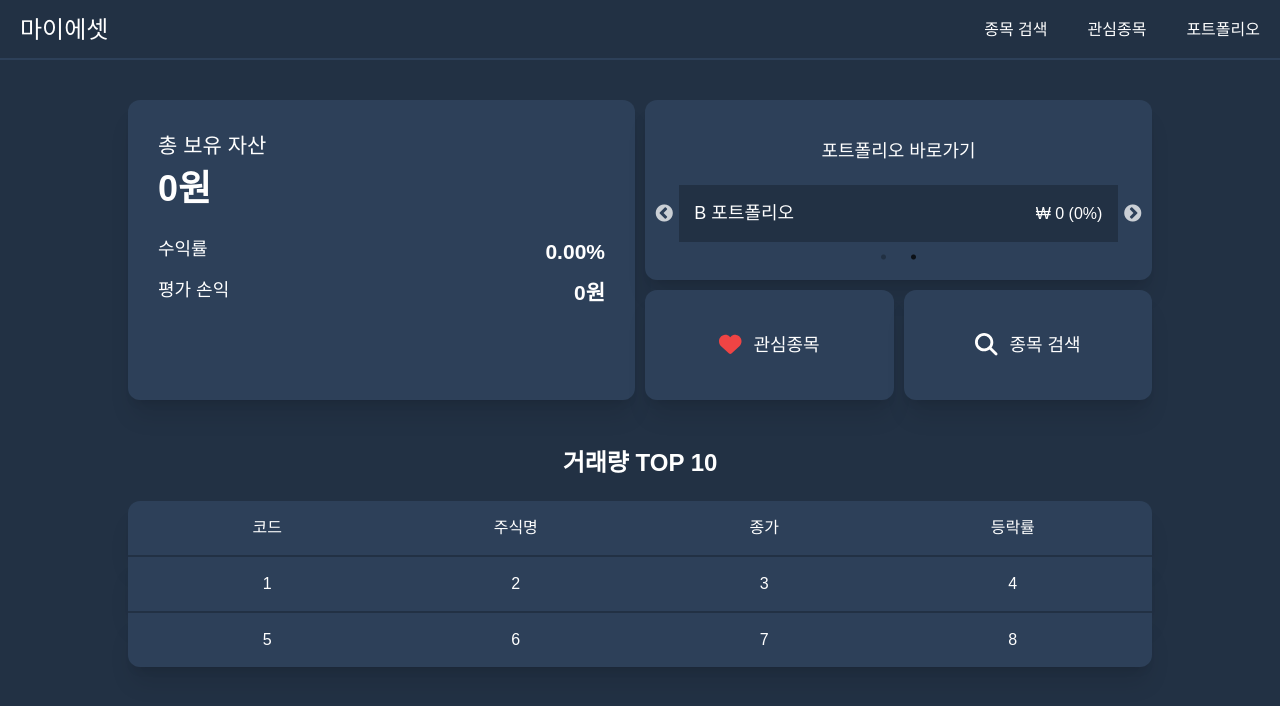
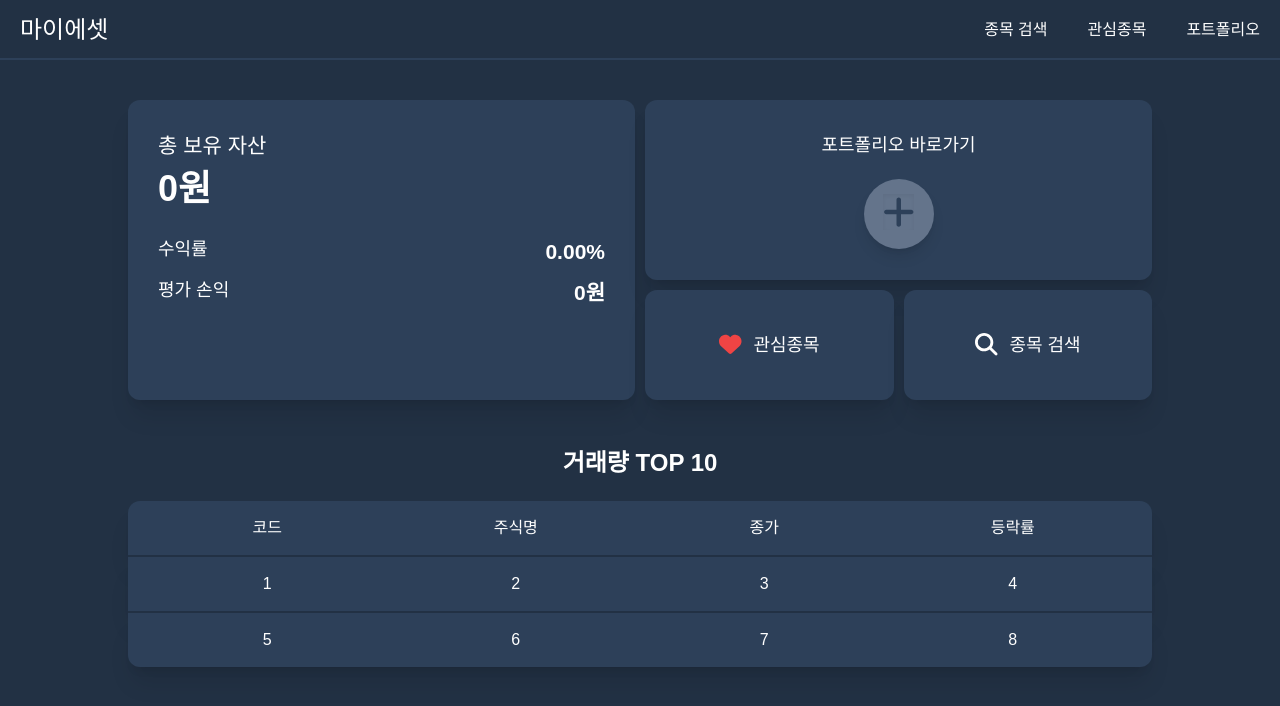
Before and after one commit to crewd/my-asset, a React (Vite) app: page / in a window 1280 px wide. Shown: the top 706 px of the page. Built offline with nearby package versions, Linux system fonts and the light colour scheme; no server answers.

Commit message:
feat: 포트폴리오 추가 버튼

```diff
--- a/src/App.tsx
+++ b/src/App.tsx
@@ -8,42 +8,43 @@ import SearchPage from './pages/search/SearchPage';
 import FavoritesPage from './pages/favorites/FavoritesPage';
 import { stockCodeSearch } from './api';
 import { myStockState, stockState } from './recoils/stock';
+import { MyStock } from './types/myStock';
 
-const myData = [
-  {
-    name: 'A 포트폴리오',
-    holdingStock: [
-      {
-        stockName: '삼성전자',
-        count: 50,
-        code: '005930',
-        purchasePrice: '90000',
-      },
-      {
-        stockName: 'LG생활건강',
-        count: 50,
-        code: '051900',
-        purchasePrice: '900000',
-      },
-    ],
-  },
-  {
-    name: 'B 포트폴리오',
-    holdingStock: [
-      {
-        stockName: '아시아나항공',
-        count: 20,
-        code: '020560',
-        purchasePrice: '20000',
-      },
-      {
-        stockName: '대한항공',
-        count: 30,
-        code: '003490',
-        purchasePrice: '30000',
-      },
-    ],
-  },
+const myData: MyStock[] = [
+  // {
+  //   name: 'A 포트폴리오',
+  //   holdingStock: [
+  //     {
+  //       stockName: '삼성전자',
+  //       count: 50,
+  //       code: '005930',
+  //       purchasePrice: '90000',
+  //     },
+  //     {
+  //       stockName: 'LG생활건강',
+  //       count: 50,
+  //       code: '051900',
+  //       purchasePrice: '900000',
+  //     },
+  //   ],
+  // },
+  // {
+  //   name: 'b 포트폴리오',
+  //   holdingStock: [
+  //     {
+  //       stockName: '아시아나항공',
+  //       count: 20,
+  //       code: '020560',
+  //       purchasePrice: '20000',
+  //     },
+  //     {
+  //       stockName: '대한항공',
+  //       count: 30,
+  //       code: '003490',
+  //       purchasePrice: '30000',
+  //     },
+  //   ],
+  // },
 ];
 
 function App() {
@@ -52,9 +53,11 @@ function App() {
 
   const myStockCodes: string[] = [];
 
-  myData.map((portfolio) =>
-    portfolio.holdingStock.map((stock) => myStockCodes.push(stock.code)),
-  );
+  if (myData) {
+    myData.map((portfolio) =>
+      portfolio.holdingStock.map((stock) => myStockCodes.push(stock.code)),
+    );
+  }
 
   const query = myStockCodes.map((code) => ({
     queryKey: ['code', code],
--- a/src/pages/MainPage.tsx
+++ b/src/pages/MainPage.tsx
@@ -1,4 +1,8 @@
-import { faHeart, faMagnifyingGlass } from '@fortawesome/free-solid-svg-icons';
+import {
+  faHeart,
+  faMagnifyingGlass,
+  faPlus,
+} from '@fortawesome/free-solid-svg-icons';
 import { FontAwesomeIcon } from '@fortawesome/react-fontawesome';
 import { Link } from 'react-router-dom';
 import { useRecoilValue } from 'recoil';
@@ -76,6 +80,7 @@ const MainPage: React.FC = () => {
         <div className="grid grid-cols-2 gap-[10px]">
           <Box classname="w-[100%] h-[180px] rounded-xl col-span-2 p-[10px] text-center text-md flex flex-col justify-center items-center">
             <p className="mb-[20px]"> 포트폴리오 바로가기</p>
+            {myStockData.length > 0 ? (
               <Slider
                 className="sm:w-[90%] w-[85%]"
                 dots
@@ -93,6 +98,20 @@ const MainPage: React.FC = () => {
                   />
                 ))}
               </Slider>
+            ) : (
+              <div>
+                <button
+                  className="bg-slate-500 w-[70px] h-[70px] rounded-full shadow-lg"
+                  type="button"
+                >
+                  <FontAwesomeIcon
+                    className="text-secondary shadow-inner"
+                    icon={faPlus}
+                    size="2x"
+                  />
+                </button>
+              </div>
+            )}
           </Box>
           <Link to="/favorites">
             <Box classname="w-[100%] h-[110px] rounded-xl text-md flex justify-center items-center">
```
Lines whose indentation alone changed are shown as unchanged.
